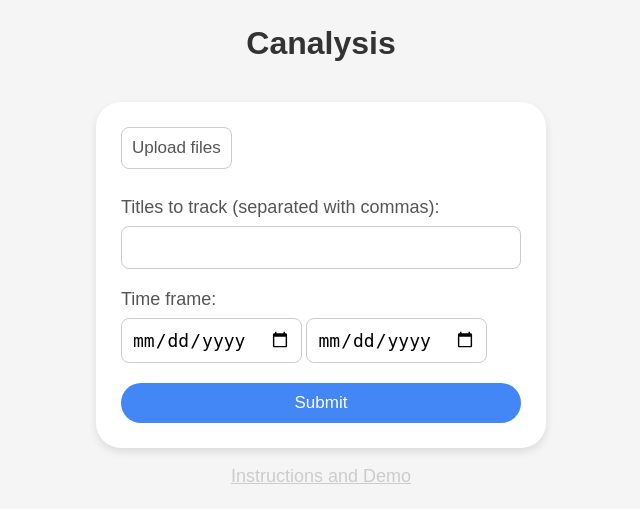
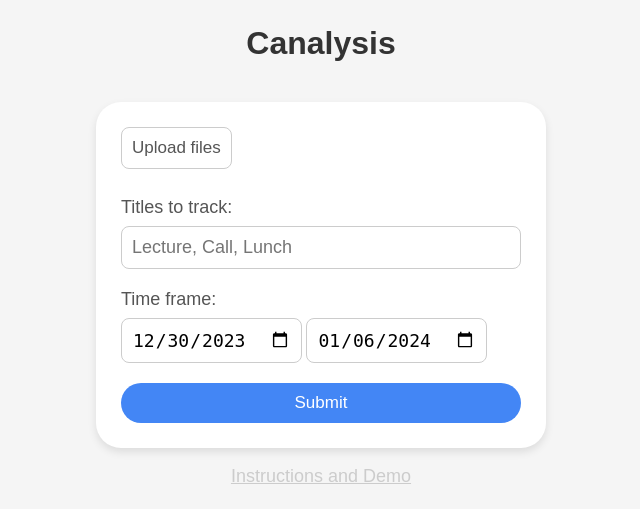
Before and after one commit to noelkronenberg/canalysis, a Flask app: page / in a window 1280 px wide. Shown: the part 146-655 px from the top of the page, without its empty margins (319-959 px from the left). Run offline with Flask 3, Linux system fonts and the light colour scheme.

Commit message:
added default time frame, improved readability

```diff
--- a/templates/index.html
+++ b/templates/index.html
@@ -21,8 +21,8 @@
                     </label>
 
                     <div>
-                        <label for="titles" class="text-input">Titles to track (separated with commas):</label>
-                        <input type="text" name="titles" required>
+                        <label for="titles" class="text-input">Titles to track:</label>
+                        <input type="text" name="titles" placeholder="Lecture, Call, Lunch" required>
                     </div>
 
                     <div>
@@ -40,6 +40,7 @@
         </div>
 
         <script>
+            // file upload button
             function displayFileNames(input) {
                 const label = document.getElementById('fileInputLabel').querySelector('span');
                 if (input.files.length > 0) {
@@ -49,6 +50,14 @@
                     label.textContent = 'Upload files';
                 }
             }
+
+            // default time frame
+            const today = new Date().toISOString().split('T')[0];
+            const oneWeekBefore = new Date();
+            oneWeekBefore.setDate(oneWeekBefore.getDate() - 7);
+            const oneWeekBeforeFormatted = oneWeekBefore.toISOString().split('T')[0];
+            document.querySelector('input[name="from"]').value = oneWeekBeforeFormatted;
+            document.querySelector('input[name="to"]').value = today;
         </script>
 
     </body>
```
